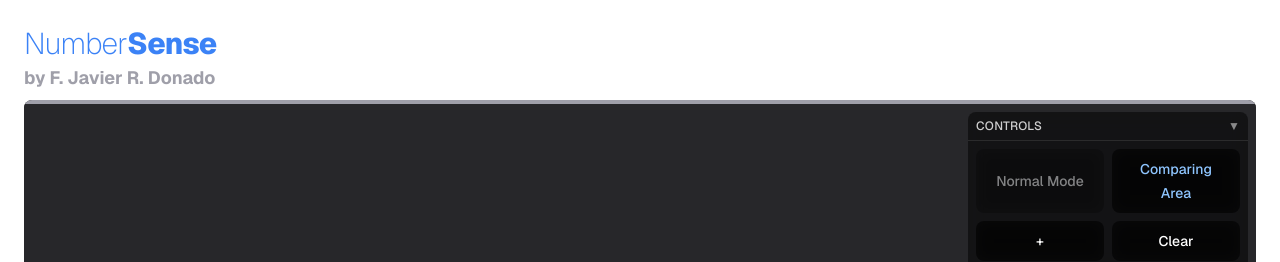
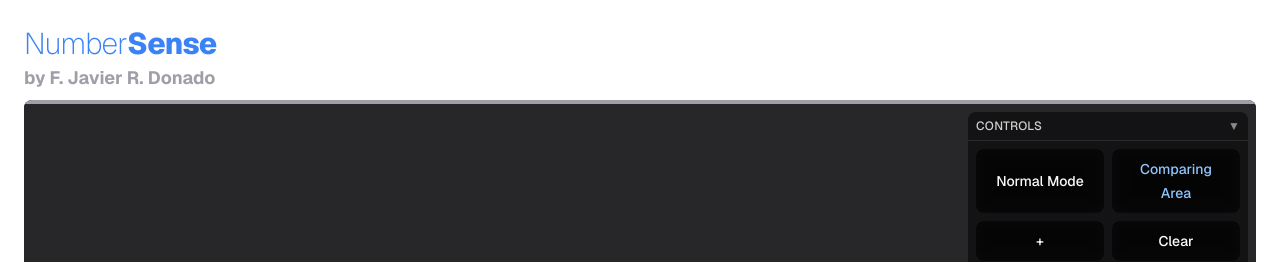
Before and after one commit to mrdonado/number-sense, a Next.js app: page / in a window 1280 px wide. Shown: the top 262 px of the page. Built offline with nearby package versions, Linux system fonts and the light colour scheme.

Commit message:
refactor: remove unused condition

```diff
--- a/app/components/PhysicsCanvas/Controls.tsx
+++ b/app/components/PhysicsCanvas/Controls.tsx
@@ -7,7 +7,6 @@ interface ControlsProps {
   comparisonTypeDisplay: string;
   modeText: string;
   modeTextClass: string;
-  canEnterComparison: boolean;
   isModeClickable: boolean;
   onAddData?: () => void;
   onClear?: () => void;
@@ -19,8 +18,7 @@ export function Controls({
   comparisonTypeDisplay,
   modeText,
   modeTextClass,
-  canEnterComparison,
-  isModeClickable,
+  isModeClickable = true,
   onAddData,
   onClear,
   onToggleComparisonMode,
--- a/app/components/PhysicsCanvas/index.tsx
+++ b/app/components/PhysicsCanvas/index.tsx
@@ -61,7 +61,6 @@ interface PhysicsCanvasProps {
   onAddData?: () => void;
   onClear?: () => void;
   onToggleComparisonMode?: () => void;
-  canEnterComparison?: boolean;
 }
 
 const PhysicsCanvas = forwardRef<PhysicsCanvasHandle, PhysicsCanvasProps>(
@@ -74,7 +73,6 @@ const PhysicsCanvas = forwardRef<PhysicsCanvasHandle, PhysicsCanvasProps>(
       onAddData,
       onClear,
       onToggleComparisonMode,
-      canEnterComparison = false,
     } = props;
     const containerRef = useRef<HTMLDivElement>(null);
     const canvasRef = useRef<HTMLCanvasElement>(null);
@@ -131,14 +129,10 @@ const PhysicsCanvas = forwardRef<PhysicsCanvasHandle, PhysicsCanvasProps>(
       onComparisonModeChange?.(isComparisonMode);
     }, [isComparisonMode, onComparisonModeChange]);
 
-    // Calculate if comparison mode can be entered (need at least 2 visible balls)
-    const canEnterComparisonMode = visibleBallCount >= 2;
-
     useImperativeHandle(ref, () => ({
       spawnBall,
       clearBalls,
       isComparisonMode,
-      canEnterComparisonMode,
       enterComparisonMode,
       exitComparisonMode,
       getBallNames: () => balls.map((b) => b.name),
@@ -274,13 +268,6 @@ const PhysicsCanvas = forwardRef<PhysicsCanvasHandle, PhysicsCanvasProps>(
                     ? styles.comparisonModeText
                     : styles.normalModeText
                 }
-                canEnterComparison={canEnterComparison}
-                isModeClickable={
-                  (zoomLevel === 1.0 &&
-                    !isComparisonMode &&
-                    canEnterComparison) ||
-                  isComparisonMode
-                }
                 onAddData={onAddData}
                 onClear={onClear}
                 onToggleComparisonMode={onToggleComparisonMode}
--- a/app/components/PhysicsCanvas/types.ts
+++ b/app/components/PhysicsCanvas/types.ts
@@ -50,7 +50,6 @@ export interface PhysicsCanvasHandle {
   ) => void;
   clearBalls: () => void;
   isComparisonMode: boolean;
-  canEnterComparisonMode: boolean;
   enterComparisonMode: () => void;
   exitComparisonMode: () => void;
   getBallNames: () => string[];
--- a/app/page.tsx
+++ b/app/page.tsx
@@ -117,7 +117,6 @@ function HomeContent() {
           onAddData={() => setIsAddDataDialogOpen(true)}
           onClear={handleClear}
           onToggleComparisonMode={handleCompareToggle}
-          canEnterComparison={ballCount >= 2}
         />
         <AddDataDialog
           isOpen={isAddDataDialogOpen}
```
